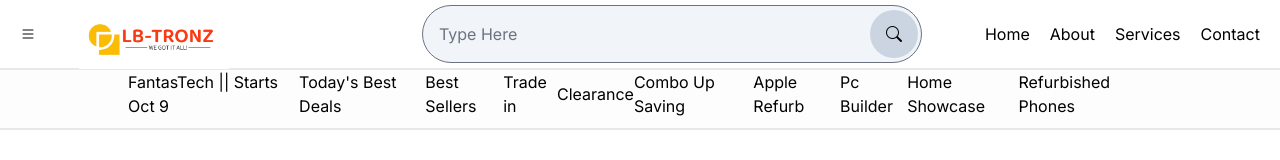
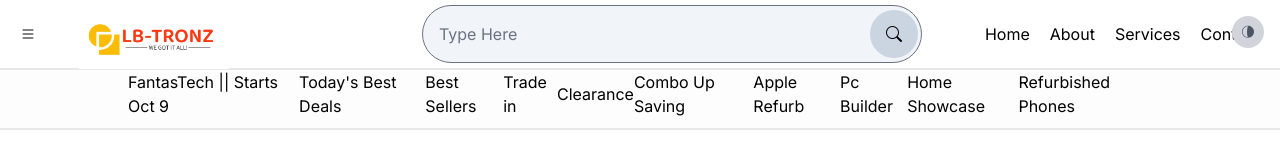
Before and after one commit to MALWICK/Lb-laptops, a Next.js app: page / in a window 1280 px wide. Shown: the top 160 px of the page. Built offline with nearby package versions, Linux system fonts and the light colour scheme.

Commit message:
updated navbar

```diff
--- a/app/globals.css
+++ b/app/globals.css
@@ -13,7 +13,7 @@
     --foreground-rgb: 255, 255, 255;
     --background-start-rgb: 0, 0, 0;
     --background-end-rgb: 0, 0, 0;
-    --color-primary: theme('colors.dark.primary');
+    --color-secondary: theme('colors.dark.primary');
   }
 }
 
--- a/app/page.tsx
+++ b/app/page.tsx
@@ -1,9 +1,31 @@
+// pages/page.tsx
 "use client"
-import HomeNavbar from "@/components/homepage/HomeNavbar"
-export default function Home() {
+// pages/page.tsx
+import React, { useEffect, useState } from 'react';
+import HomeNavbar from '@/components/homepage/HomeNavbar';
+
+const Page: React.FC = () => {
+  const [isDarkMode, setIsDarkMode] = useState<boolean>(false);
+
+  useEffect(() => {
+    const prefersDarkTheme = window.matchMedia('(prefers-color-scheme: dark)').matches;
+    setIsDarkMode(prefersDarkTheme);
+    document.documentElement.classList.add(prefersDarkTheme ? 'dark' : 'light');
+  }, []);
+
+  const handleToggle = (): void => {
+    setIsDarkMode(!isDarkMode);
+    document.documentElement.classList.toggle('dark');
+  };
+
   return (
-    <main className="w-full h-[150vh] bg-white">
-    <HomeNavbar />
+    <main className={`w-full h-[150vh] ${isDarkMode ? 'bg-black' : 'bg-white'}`}>
+      <button className="fixed top-4 right-4 p-2 rounded-full bg-gray-300 dark:bg-gray-800 text-gray-600 dark:text-gray-200" onClick={handleToggle}>
+        {isDarkMode ? 'Light Mode' : 'Dark Mode'}
+      </button>
+      <HomeNavbar isDarkMode={isDarkMode} toggleDarkMode={handleToggle} />
     </main>
-  )
-}
+  );
+};
+
+export default Page;
--- a/components/homepage/HomeNavbar.css
+++ b/components/homepage/HomeNavbar.css
@@ -4,7 +4,7 @@
   left: 0;
   width: 100%;
   height: 70px;
-  color: black;
+  color: black !important;
   background-color: #fff;
   display: flex;
   align-items: center;
--- a/components/homepage/HomeNavbar.tsx
+++ b/components/homepage/HomeNavbar.tsx
@@ -1,14 +1,20 @@
 import React, { useEffect, useState } from "react";
 import "bootstrap-icons/font/bootstrap-icons.css";
 import "./HomeNavbar.css";
-import { BsList, BsX } from "react-icons/bs";
+import { BsList, BsX , BsSunFill } from "react-icons/bs";
+import {WiMoonAltWaningCrescent2} from "react-icons/wi";
 import LogoImg from "@/assets/images/lB-logo.png";
 import Image from "next/image";
 import SearchBar from "./components/searchbar";
 import Dropdown from "./components/Dropdown";
-import BannerData from "@/data/BannerData"
+import BannerData from "@/data/BannerData";
 
-function HomeNavbar() {
+interface HomeNavbarProps {
+  isDarkMode: boolean;
+  toggleDarkMode: () => void;
+}
+
+const HomeNavbar: React.FC<HomeNavbarProps> = ({ isDarkMode, toggleDarkMode }) => {
   const [showMenu, setShowMenu] = useState(false);
 
   // Function to handle menu toggle
@@ -23,9 +29,9 @@ function HomeNavbar() {
     }
   };
 
-  const handleLinks = (url:string) => {
+  const handleLinks = (url: string) => {
     window.location.href = url;
-  }
+  };
 
   useEffect(() => {
     window.addEventListener("resize", handleResize);
@@ -33,7 +39,7 @@ function HomeNavbar() {
   }, []);
 
   return (
-    <div>
+    <div className={`bg-${isDarkMode ? 'black' : 'white'} `}>
       <nav className="navbar">
         <div className="container">
           <Dropdown />
@@ -50,6 +56,9 @@ function HomeNavbar() {
 
             <div></div>
           </div>
+          <button className="fixed top-4 right-4 p-2 rounded-full bg-gray-300 dark:bg-gray-800 text-gray-600 dark:text-gray-200" onClick={toggleDarkMode}>
+            {isDarkMode ? <BsSunFill />: <WiMoonAltWaningCrescent2 />}
+          </button>
           <div className="hamburger-menu" onClick={handleMenuToggle}>
             {showMenu ? <BsX /> : <BsList />}
           </div>
@@ -58,7 +67,11 @@ function HomeNavbar() {
       <div className="banner flex justify-center items-center ">
         <ul className="innerbanner flex justify-around items-center w-[80%]  text-base cursor-pointer">
           {BannerData.map((data) => (
-            <li key={data.title} className="hove" onClick={() => handleLinks(data.url)}>
+            <li
+              key={data.title}
+              className="hove"
+              onClick={() => handleLinks(data.url)}
+            >
               {data.title}
             </li>
           ))}
@@ -66,5 +79,5 @@ function HomeNavbar() {
       </div>
     </div>
   );
-}
+};
 export default HomeNavbar;
```
